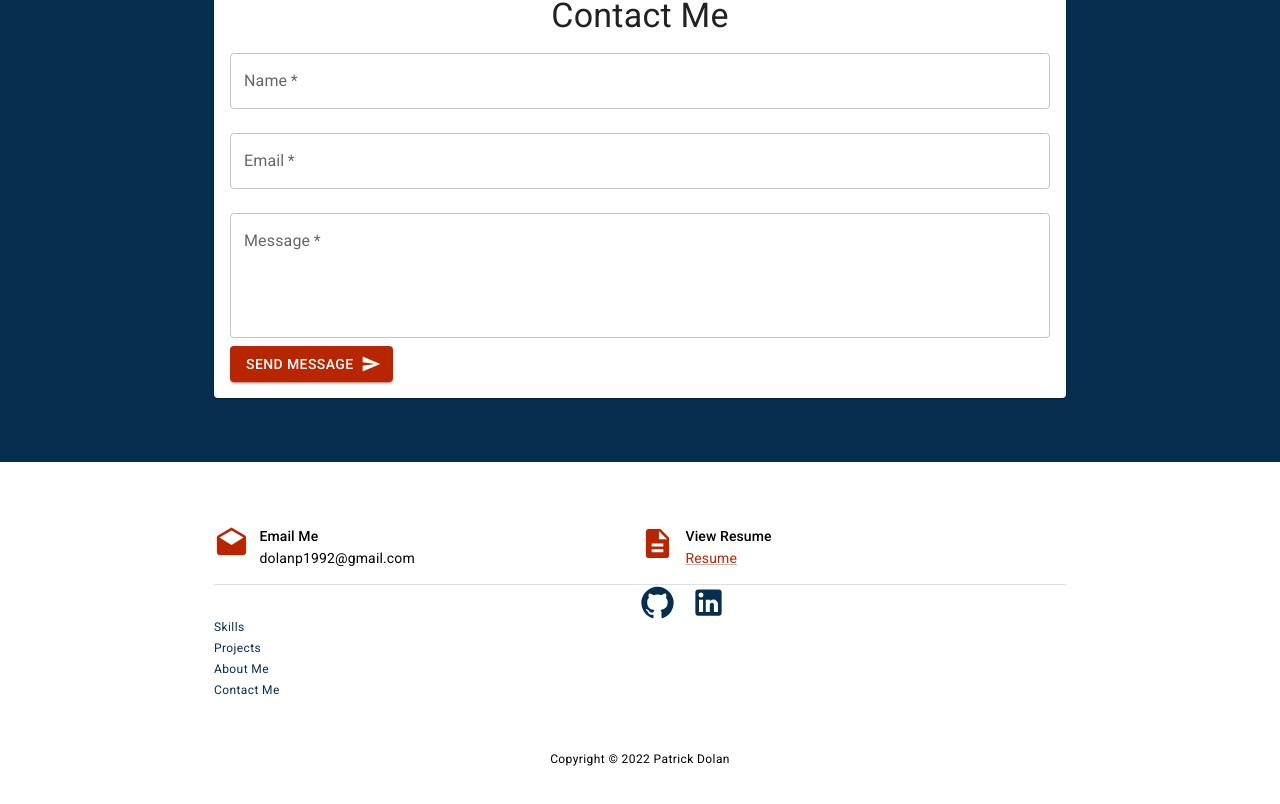
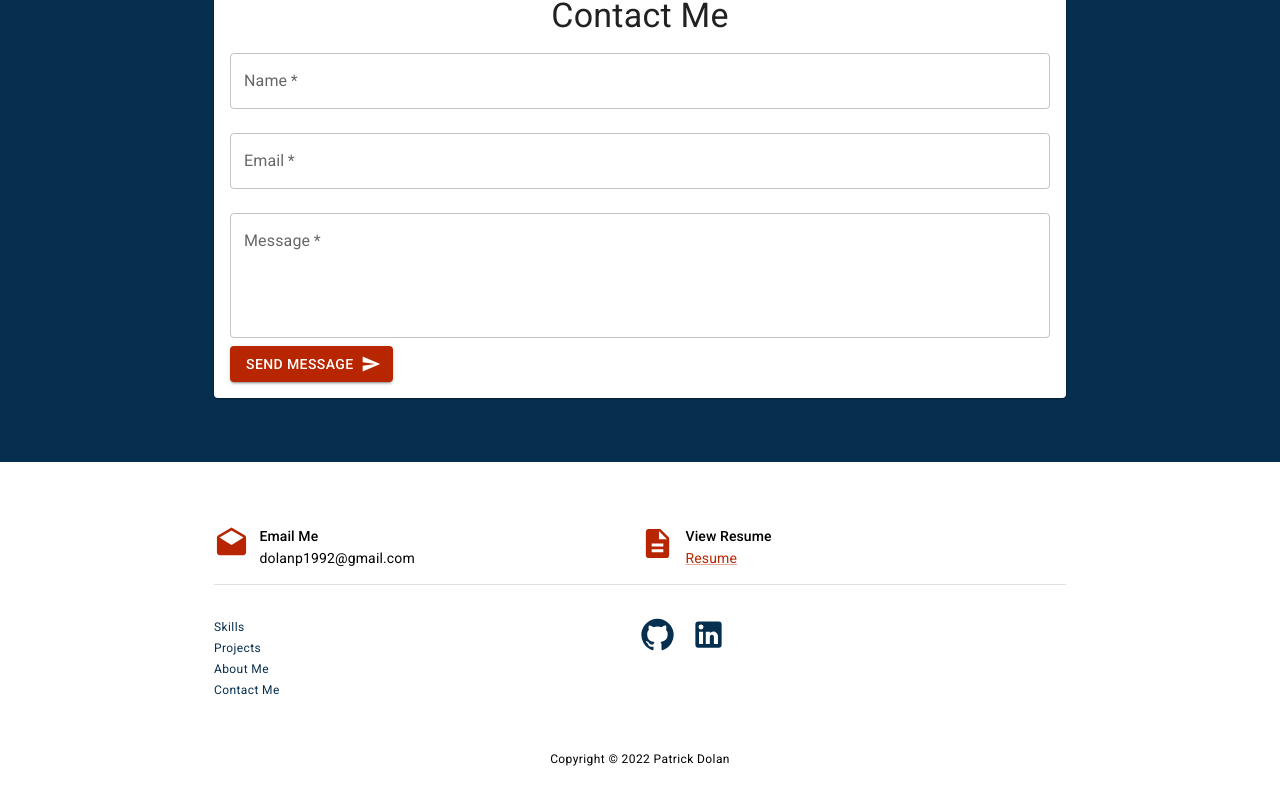
Before and after one commit to Patrick-Dolan/portfolio-v2, a React (Create React App) app: page / in a window 1280 px wide. Shown: the part 2369-3173 px from the top of the page. Built offline with nearby package versions, Linux system fonts and the light colour scheme.

Commit message:
update: add space above social links

```diff
--- a/src/components/page/Footer.js
+++ b/src/components/page/Footer.js
@@ -61,7 +61,7 @@ const Footer = () => {
           <br />
           </Link>
         </Grid>
-        <Grid item md={6} textAlign="start">
+        <Grid item md={6} textAlign="start" sx={{mt: "2em"}}>
           <SocialLinks />
         </Grid>
       </Grid>
```
